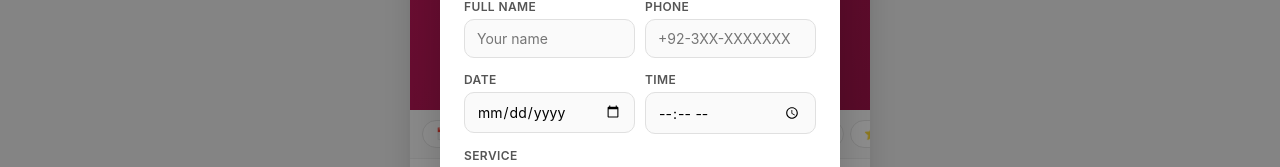
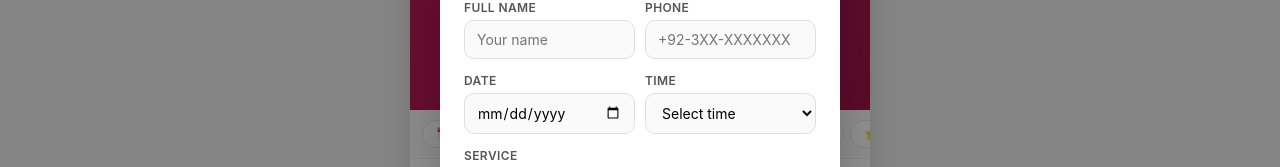
Before and after one commit to nexcrafts/demo., a plain HTML site: page index.html in a window 1280 px wide. Both pictures are taken after a click on the button "📅 Appointment". Shown: the part 232-399 px from the top of the page. Drawn offline with Linux system fonts and the light colour scheme.

Commit message:
Update index.html

```diff
--- a/index.html
+++ b/index.html
@@ -200,7 +200,21 @@
       </div>
       <div class="form-row">
         <div class="form-group"><label>Date</label><input type="date" id="fDate" /></div>
-        <div class="form-group"><label>Time</label><input type="time" id="fTime" /></div>
+      <div class="form-group"><label>Time</label><select id="fTime">
+        <option value="">Select time</option>
+        <option>09:00 AM</option><option>09:30 AM</option>
+        <option>10:00 AM</option><option>10:30 AM</option>
+        <option>11:00 AM</option><option>11:30 AM</option>
+        <option>12:00 PM</option><option>12:30 PM</option>
+        <option>01:00 PM</option><option>01:30 PM</option>
+        <option>02:00 PM</option><option>02:30 PM</option>
+        <option>03:00 PM</option><option>03:30 PM</option>
+        <option>04:00 PM</option><option>04:30 PM</option>
+        <option>05:00 PM</option><option>05:30 PM</option>
+        <option>06:00 PM</option><option>06:30 PM</option>
+        <option>07:00 PM</option><option>07:30 PM</option>
+        <option>08:00 PM</option>
+      </select></div>
       </div>
       <div class="form-group"><label>Service</label><select id="fService"></select></div>
       <div class="form-group"><label>Note (optional)</label><textarea id="fNote" placeholder="Any special request..."></textarea></div>
```
